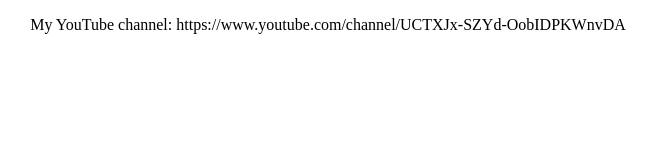
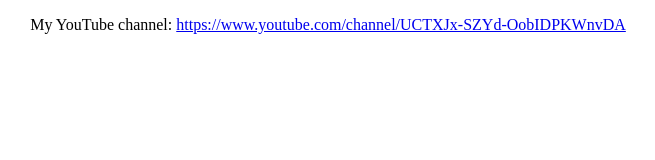
Before and after one commit to BinaryVigilante/binaryvigilante.github.io, a plain HTML site: page index.html in a window 1280 px wide. Shown: the whole page, without its empty margins (312-967 px from the left). Drawn offline with Linux system fonts and the light colour scheme.

Commit message:
Update index.html

```diff
--- a/index.html
+++ b/index.html
@@ -5,6 +5,6 @@
 <title>binaryvigilante.com</title>
 </head>
 <body>
-<p style="text-align:center;">My YouTube channel: <a src="https://www.youtube.com/channel/UCTXJx-SZYd-OobIDPKWnvDA">https://www.youtube.com/channel/UCTXJx-SZYd-OobIDPKWnvDA</a></p>
+<p style="text-align:center;">My YouTube channel: <a href="https://www.youtube.com/channel/UCTXJx-SZYd-OobIDPKWnvDA">https://www.youtube.com/channel/UCTXJx-SZYd-OobIDPKWnvDA</a></p>
 </body>
 </html>
```
